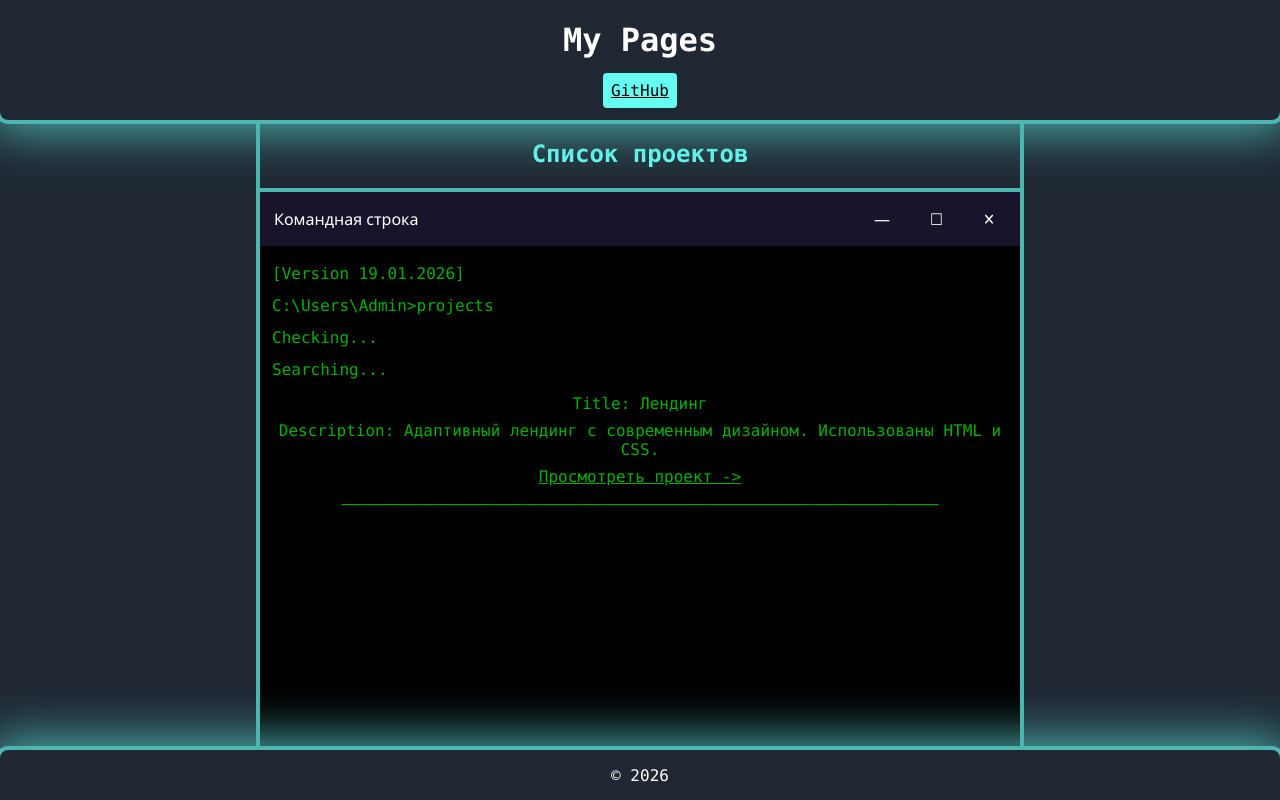
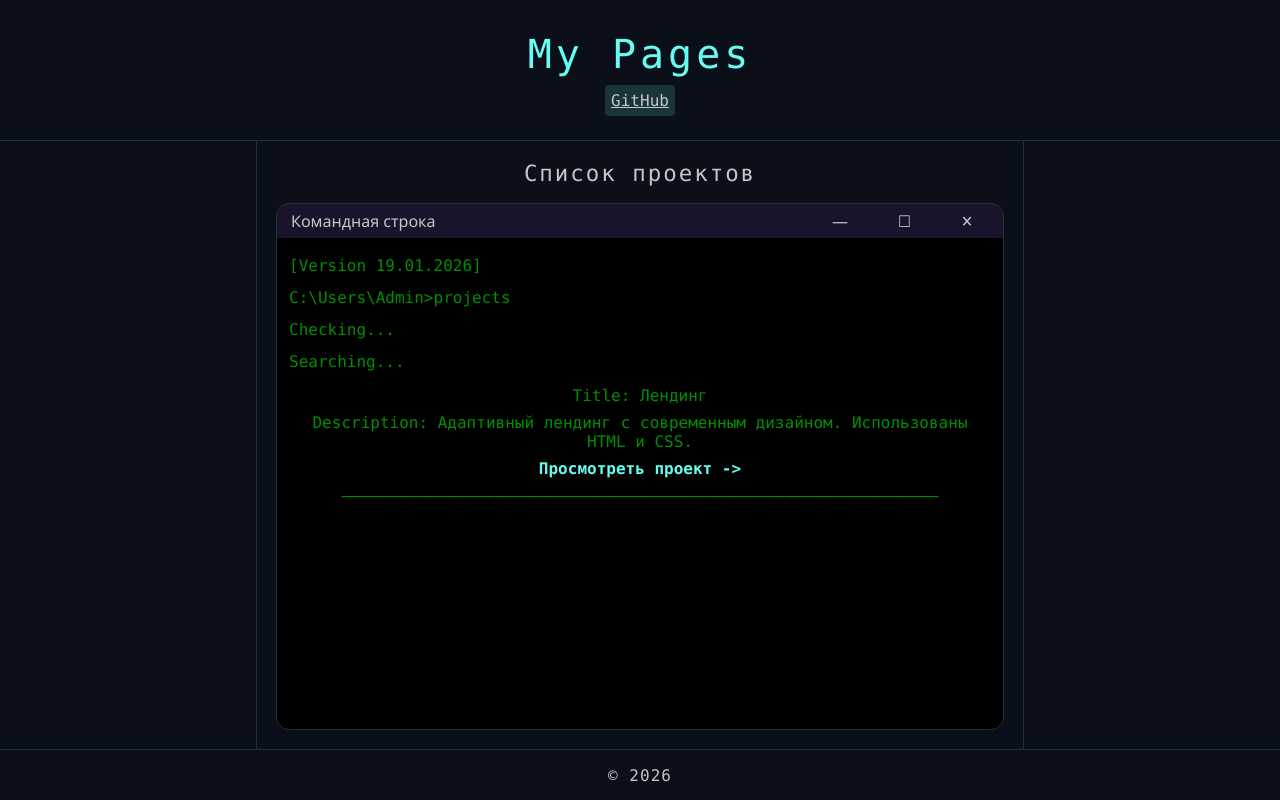
Before and after one commit to Mr-Nichosik/MyPages, a plain HTML site: page index.html in a window 1280 px wide. Drawn offline with Linux system fonts and the light colour scheme.

Commit message:
UI improvements

```diff
--- a/index.html
+++ b/index.html
@@ -31,9 +31,9 @@
                 <div class="terminal-title-block">
                     <p>Командная строка</p>
                     <div class="terminal-window-icons">
-                        <p>—</p>
-                        <p>☐</p>
-                        <p>✕</p>
+                        <p class="terminal-window-icon">—</p>
+                        <p class="terminal-window-icon">☐</p>
+                        <p class="terminal-window-icon terminal-window-icon-close">✕</p>
                     </div>
                 </div>
 
--- a/projects/lending/css/general.css
+++ b/projects/lending/css/general.css
@@ -1,3 +1,8 @@
+::selection {
+    background-color: var(--color-accent);
+    color: white;
+}
+
 html {
     scrollbar-color: var(--color-text) var(--color-bg);
 }
@@ -89,6 +94,10 @@ footer {
     gap: 8px;
 }
 
+.footer-link {
+    user-select: all;
+}
+
 .right-separator {
     background-color: var(--color-bg);
     color: var(--color-text);
--- a/style.css
+++ b/style.css
@@ -16,73 +16,76 @@ a {
 }
 
 :root {
-    --color-bg: #1F2833;
+    --color-bg: #0a0f1a;
     --color-text: #66FCF1;
-    --color-secondary: #4db6b1;
-    --color-side: white;
-    --color-additional: #C5C6C7;
-    --header-height: 120px;
+    --color-secondary: #45A29E;
+    --color-side: #C5C6C7;
+    --color-additional: #1F2833;
+    --color-border: rgba(91, 197, 192, 0.2);
+    --color-terminal: rgb(1, 143, 1);
+    --header-height: 140px;
     --footer-height: 50px;
+    --border: 1px;
 }
 
 header {
     height: var(--header-height);
-
     display: flex;
     flex-direction: column;
-    justify-content: stretch;
-    align-items: center;
+    justify-content: center;
+    align-items: stretch;
+    gap: 14px;
+    text-align: center;
 
+    background: var(--color-bg);
+    color: var(--color-side);
+    border-bottom: var(--border) solid var(--color-border);
+}
 
-    background-color: var(--color-bg);
-    color: var(--color-side);
+.header-block-1 h1 {
+    font-weight: 300;
+    font-size: 2.5rem;
+    letter-spacing: 4px;
 
-    border-radius: 0px 0px 8px 8px;
-    outline: 4px solid var(--color-secondary);
-    box-shadow: 0px 0px 50px 10px var(--color-secondary);
-    z-index: 0;
-    position: relative;
+    color: var(--color-text);
+
+    margin: 0;
 }
 
 .header-link {
-    padding: 8px;
-    background-color: var(--color-text);
-    color: black;
+    padding: 6px;
+    background: var(--color-border);
+    color: var(--color-side);
     border-radius: 4px 4px 4px 4px;
     transition: 0.3s;
 
     &:hover {
-        color: rgb(113, 113, 113);
+        color: black;
     }
 
     &:active {
-        background-color: var(--color-secondary);
+        background-color: var(--color-additional);
     }
 }
 
 footer {
     height: var(--footer-height);
-
     display: flex;
     justify-content: center;
     align-items: center;
 
-    background-color: var(--color-bg);
+    background: var(--color-bg);
     color: var(--color-side);
+    border-top: var(--border) solid var(--color-border);
 
-    border-radius: 8px 8px 0px 0px;
-    outline: 4px solid var(--color-secondary);
-
-    box-shadow: 0px 0px 50px 10px var(--color-secondary);
-    z-index: 0;
-    position: relative;
+    letter-spacing: 1px;
 }
 
 main {
-    min-height: calc(100vh - var(--footer-height) - var(--header-height));
-    max-height: calc(100vh - var(--footer-height) - var(--header-height));
+    min-height: calc(100vh - var(--footer-height) - var(--header-height) - 2 * var(--border));
+    max-height: calc(100vh - var(--footer-height) - var(--header-height) - 2 * var(--border));
 
-    background-color: var(--color-bg);
+    background-color: transparent;
     color: var(--color-text);
 
     display: grid;
@@ -93,28 +96,44 @@ main {
 }
 
 .main-section {
-    border-left: 4px solid var(--color-secondary);
-    border-right: 4px solid var(--color-secondary);
+    border-left: 1px solid var(--color-border);
+    border-right: 1px solid var(--color-border);
+
     display: flex;
     flex-direction: column;
     min-height: 0;
     height: 100%;
 }
 
+.main-section h2 {
+    font-weight: 300;
+    font-size: 1.4rem;
+    color: var(--color-side);
+    letter-spacing: 2px;
+}
+
 .terminal-container {
     background-color: black;
-    border-top: 4px solid var(--color-secondary);
+    font-family: Consolas, "courier new";
+    outline: 1px solid var(--color-border);
+    border-radius: 12px;
 
     display: flex;
     flex-direction: column;
     align-items: stretch;
     height: 100%;
+    margin-left: 20px;
+    margin-right: 20px;
+    margin-bottom: 20px;
 
     min-height: 0;
     scrollbar-color: var(--color-text) var(--color-bg);
 }
 
 .terminal-title-block {
+    border-top-left-radius: 12px;
+    border-top-right-radius: 12px;
+
     display: flex;
     justify-content: space-between;
     align-items: center;
@@ -127,11 +146,32 @@ main {
 
     font-family: 'Segoe UI', Tahoma, Geneva, Verdana, sans-serif;
 
+    * {
+        margin-top: 6px;
+        margin-bottom: 6px;
+    }
 }
 
 .terminal-window-icons {
     display: flex;
     gap: 40px;
+}
+
+.terminal-window-icon {
+    margin: 0;
+    cursor: default;
+    padding: 0 5px;
+    transition: all 0.2s;
+}
+
+.terminal-window-icon:hover {
+    background-color: rgba(255, 255, 255, 0.1);
+    border-radius: 2px;
+}
+
+.terminal-window-icon-close:hover {
+    background-color: rgba(255, 0, 0, 0.5);
+    border-radius: 2px;
 }
 
 .terminal-content-block {
@@ -142,12 +182,12 @@ main {
 .terminal-string {
     display: flex;
     justify-content: flex-start;
-    color: rgb(0, 177, 0);
+    color: var(--color-terminal);
     line-height: 0;
 }
 
 .terminal-section {
-    color: rgb(0, 177, 0);
+    color: var(--color-terminal);
     display: flex;
     flex-direction: column;
     justify-content: flex-start;
@@ -157,4 +197,35 @@ main {
         margin: 0;
         margin-top: 8px;
     }
+
 }
+
+
+.terminal-section-link {
+    color: var(--color-text);
+    text-decoration: none;
+    transition: 0.2s;
+    font-weight: bold;
+
+    &:hover {
+        color: white;
+        text-shadow: 0 0 8px var(--color-text);
+    }
+
+    &:hover::before,
+    &:hover::after {
+        opacity: 1;
+    }
+
+    &::before {
+        content: '[';
+        opacity: 0;
+        transition: opacity 0.2s;
+    }
+
+    &::after {
+        content: ']';
+        opacity: 0;
+        transition: opacity 0.2s;
+    }
+}
```
